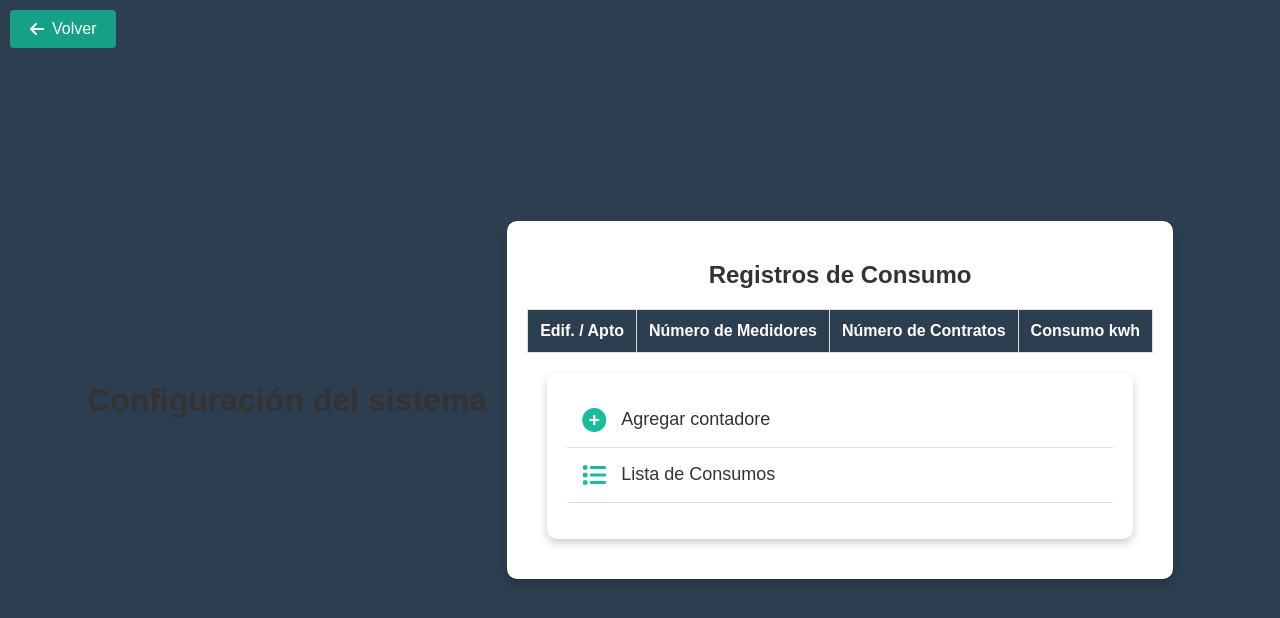
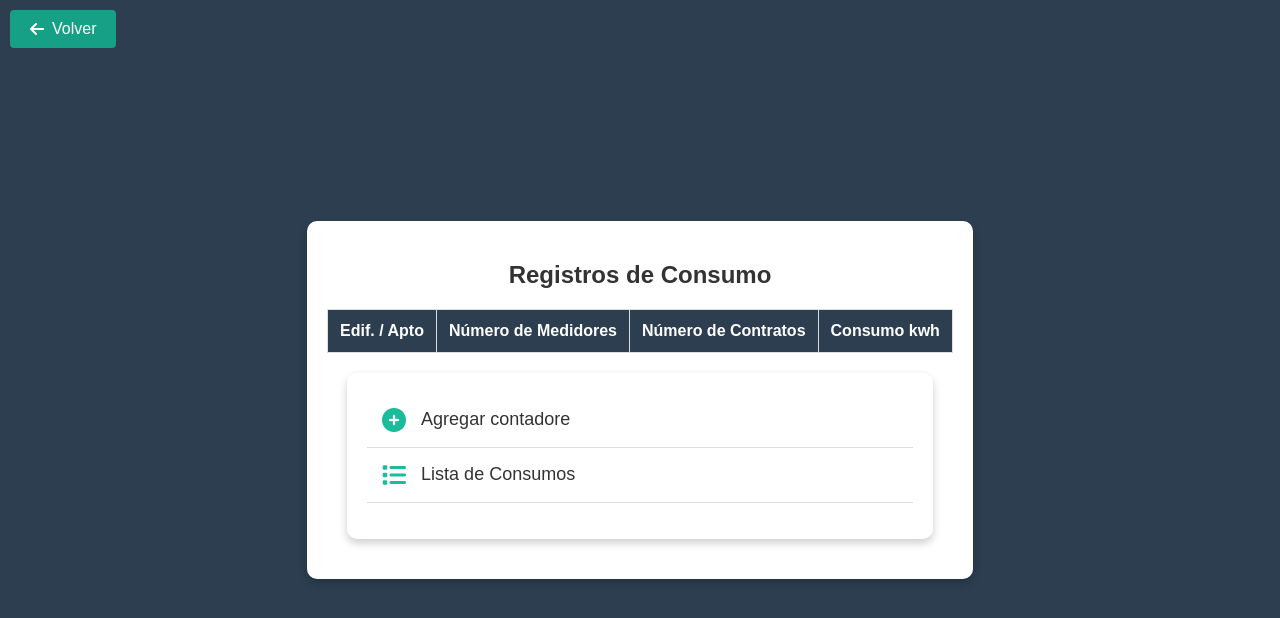
Before and after one commit to Andreilin12/Retom--energy-1.0, a plain HTML site: page Gestion-de-consumos.html in a window 1280 px wide. Drawn offline with Linux system fonts and the light colour scheme; no server answers.

Commit message:
Update Gestion-de-consumos.html

```diff
--- a/Gestion-de-consumos.html
+++ b/Gestion-de-consumos.html
@@ -129,9 +129,6 @@
   <button class="back-button" onclick="goBack()">
         <i class="fas fa-arrow-left"></i> Volver
     </button>
-
-    <h1>Configuración del sistema</h1>
-</header>
   <div class="container">
     <h2>Registros de Consumo</h2>
     <table id="registroTable">
```
